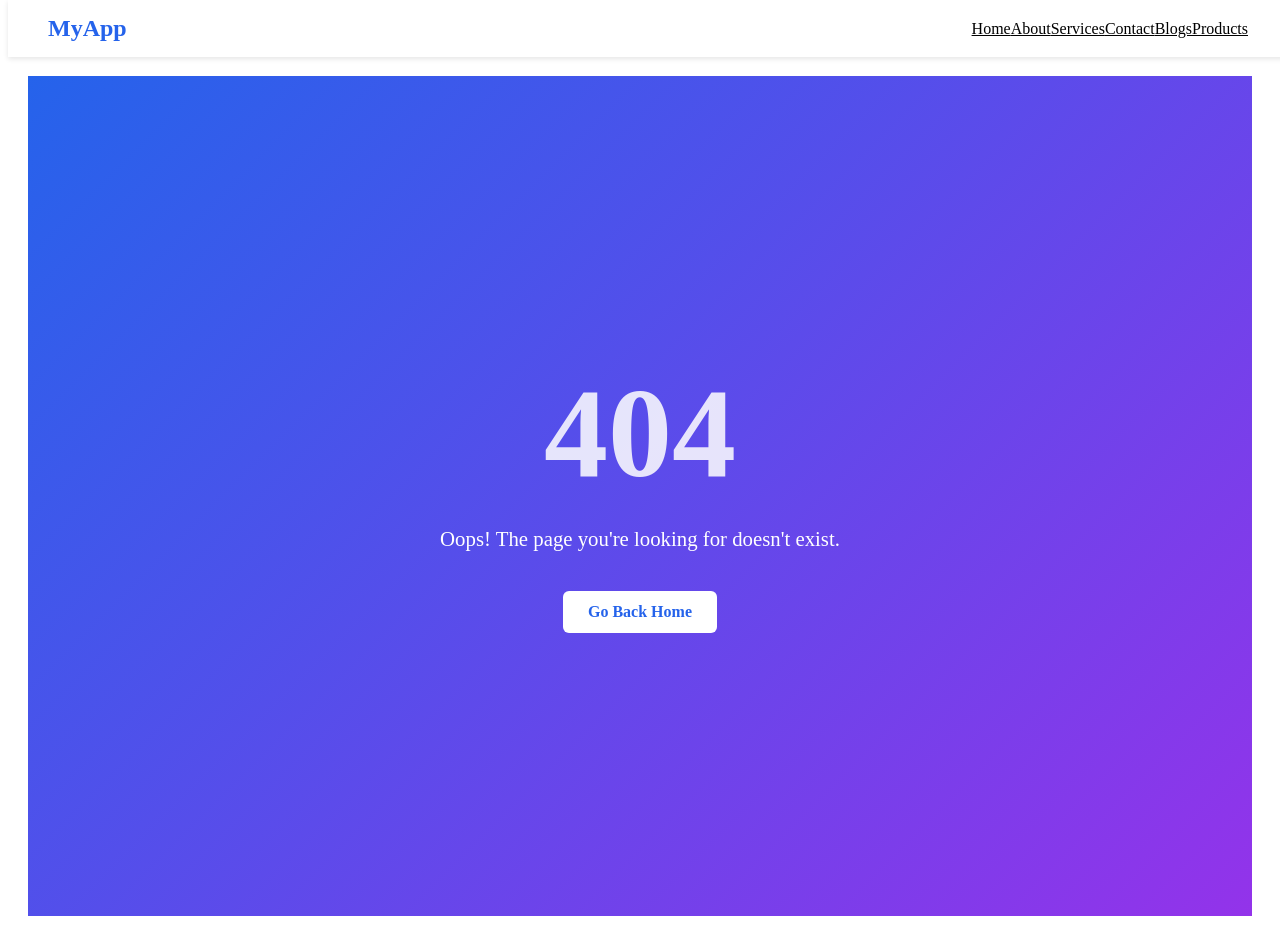
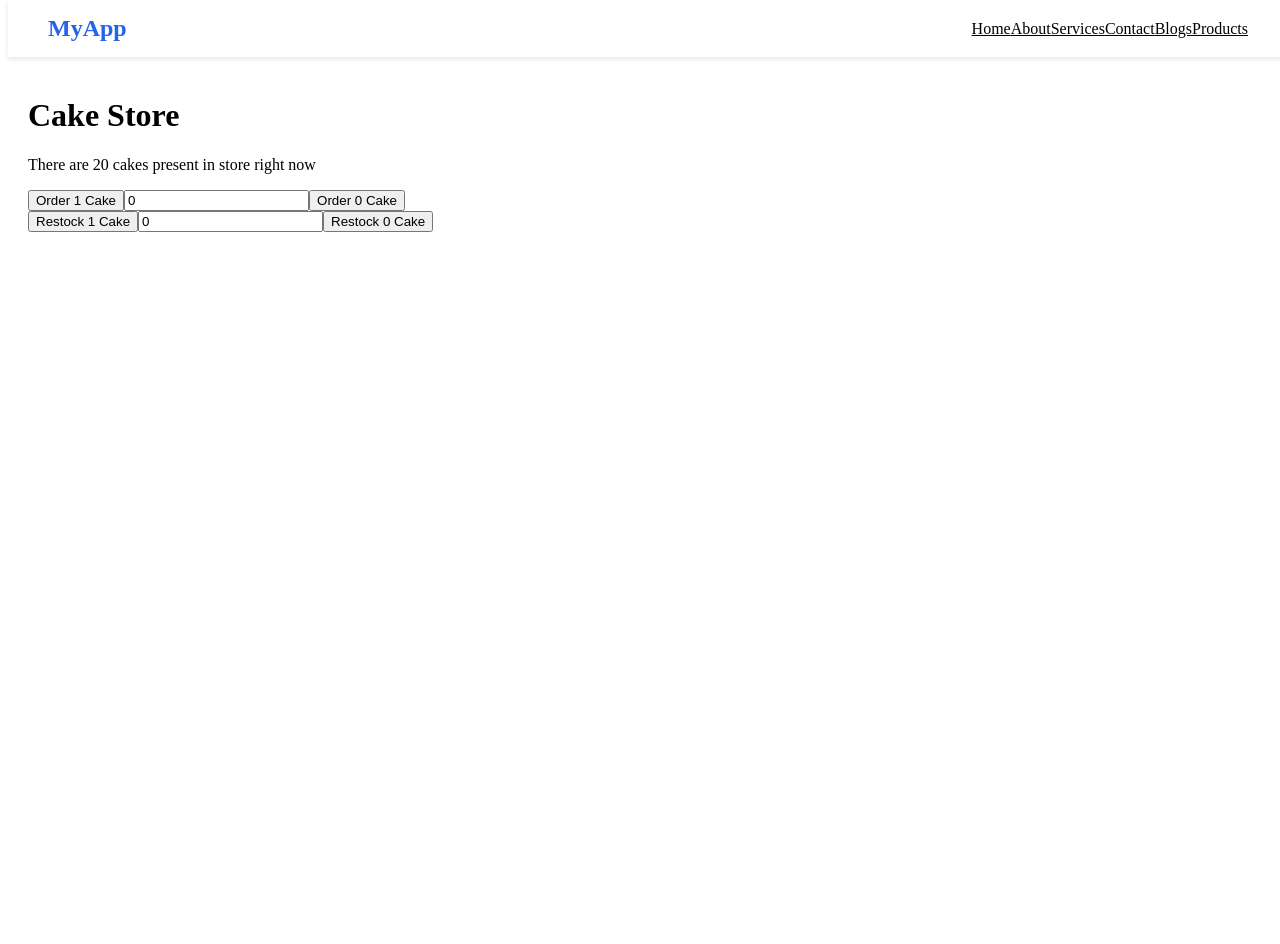
Before and after one commit to alihaiderbanoqabil/bano-qabil-4.0-summer-session-batch-11-1-web-development-2-kt-ss, a React (Vite) app in the folder react-router-dom/: page /cake-store in a window 1280 px wide. Before the commit this address had no page. After the commit the page ends 800 px from the top, so only its background shows below. Built offline with nearby package versions, Linux system fonts and the light colour scheme.

Commit message:
done with class 16 of react

```diff
--- a/react-router-dom/package.json
+++ b/react-router-dom/package.json
@@ -11,10 +11,13 @@
   },
   "dependencies": {
     "@ant-design/icons": "^6.0.0",
+    "@reduxjs/toolkit": "^2.8.2",
     "antd": "^5.27.0",
+    "axios": "^1.11.0",
     "lucide-react": "^0.539.0",
     "react": "^19.1.1",
     "react-dom": "^19.1.1",
+    "react-redux": "^9.2.0",
     "react-router-dom": "^6.30.1"
   },
   "devDependencies": {
--- a/react-router-dom/src/App.jsx
+++ b/react-router-dom/src/App.jsx
@@ -8,8 +8,8 @@ import { Blog } from "./screens/Blog";
 import { Products } from "./screens/Products";
 import { Layout } from "./layouts/Layout";
 import { PageNotFound404 } from "./screens/PageNotFound404";
-import { LoginForm } from "./components/LoginForm";
-
+import { LoginForm } from "./screens/LoginForm";
+import { CakeStore } from "./screens/CakeStore";
 
 const router = createBrowserRouter([
   {
@@ -23,11 +23,11 @@ const router = createBrowserRouter([
       { path: "blogs/:blogId", element: <Blog /> },
       { path: "products", element: <Products /> },
       { path: "login", element: <LoginForm /> },
+      { path: "cake-store", element: <CakeStore /> },
       { path: "*", element: <PageNotFound404 /> }, // fallback route
     ],
   },
 ]);
-
 
 const router2 = createBrowserRouter([
   {
--- a/react-router-dom/src/components/Header.jsx
+++ b/react-router-dom/src/components/Header.jsx
@@ -266,7 +266,7 @@ const Nav = ({ className = "", setIsOpen }) => {
 export const Header = () => {
   const [isOpen, setIsOpen] = useState(false);
   const { width, height } = useWindowResize();
-  console.log({ width, height });
+  // console.log({ width, height });
   // const getActiveClass = ({ isActive }) =>
   //   isActive ? "nav-link active" : "nav-link";
   const getActiveClass = (link) => {
--- a/react-router-dom/src/main.jsx
+++ b/react-router-dom/src/main.jsx
@@ -1,5 +1,11 @@
 import { createRoot } from "react-dom/client";
 import { App } from "./App.jsx";
 import "./index.css";
+import { Provider } from "react-redux";
+import { store } from "./store/store.js";
 
-createRoot(document.getElementById("root")).render(<App />);
+createRoot(document.getElementById("root")).render(
+  <Provider store={store}>
+    <App />
+  </Provider>
+);
--- /dev/null
+++ b/react-router-dom/src/screens/CakeStore.jsx
@@ -0,0 +1,60 @@
+import { useState } from "react";
+import { useDispatch, useSelector } from "react-redux";
+import { cakeActions } from "../store/features/cakeSlice";
+
+export const CakeStore = () => {
+  const [numberOfOrder, setNumberOfOrder] = useState(0);
+  const [numberOfRestock, setNumberOfRestock] = useState(0);
+  const { cake, user } = useSelector((state) => state);
+  const dispatch = useDispatch();
+  //   const cake = useSelector((state) => state.cake);
+  //   const user = useSelector((state) => state.user);
+  //   const state = useSelector((state) => state.user);
+  //   console.log(state, 'state from global store');
+  //   console.log(user, "user from global store");
+  //   console.log(cake, "cake from global store");
+  //   console.log(state.cake, 'cake from global store');
+  //     console.log(state.user, 'cake from global store');
+
+  return (
+    <div>
+      <h1>Cake Store</h1>
+      <p>There are {cake.numOfCakes || 0} cakes present in store right now</p>
+      <div>
+        {/* <button onClick={() => cakeActions.order1Cake()}>Order 1 Cake</button> */}
+        <button onClick={() => dispatch(cakeActions.order1Cake())}>
+          Order 1 Cake
+        </button>
+        <input
+          type="number"
+          value={numberOfOrder}
+          onChange={(e) => setNumberOfOrder(e.target.value)}
+        />
+        <button
+          onClick={() =>
+            dispatch(cakeActions.orderNCake(Number(numberOfOrder)))
+          }
+        >
+          Order {numberOfOrder} Cake
+        </button>
+      </div>
+      <div>
+        <button onClick={() => dispatch(cakeActions.restock1Cake())}>
+          Restock 1 Cake
+        </button>
+        <input
+          type="number"
+          value={numberOfRestock}
+          onChange={(e) => setNumberOfRestock(e.target.value)}
+        />
+        <button
+          onClick={() =>
+            dispatch(cakeActions.restockNCake(Number(numberOfRestock)))
+          }
+        >
+          Restock {numberOfRestock} Cake
+        </button>
+      </div>
+    </div>
+  );
+};
--- /dev/null
+++ b/react-router-dom/src/store/features/cakeSlice.js
@@ -0,0 +1,37 @@
+import { createSlice } from "@reduxjs/toolkit";
+
+const initialState = {
+  numOfCakes: 20,
+};
+
+const cakeSlice = createSlice({
+  //   initialState: {
+  //     numOfCakes: 20,
+  //   },
+  // OR
+  initialState: initialState,
+  name: "cake",
+  reducers: {
+    order1Cake: (state, action) => {
+      console.log(state, "state from cakeSlice");
+      console.log(action, "action from cakeSlice");
+
+      state.numOfCakes--;
+    },
+    orderNCake: (state, action) => {
+      console.log(state, "state from cakeSlice");
+      console.log(action, "action from cakeSlice");
+    //   state.numOfCakes = state.numOfCakes - action.payload;
+      state.numOfCakes -= action.payload;
+    },
+    restock1Cake: (state, action) => {
+      state.numOfCakes++;
+    },
+    restockNCake: (state, action) => {
+      state.numOfCakes = state.numOfCakes + action.payload;
+    },
+  },
+});
+
+export const cakeReducer = cakeSlice.reducer;
+export const cakeActions = cakeSlice.actions;
--- /dev/null
+++ b/react-router-dom/src/store/features/userSlice.js
@@ -0,0 +1,52 @@
+import { createSlice, createAsyncThunk } from "@reduxjs/toolkit";
+import axios from "axios";
+
+const initialState = {
+  isLoading: false,
+  users: [],
+  error: "",
+  total: 0,
+};
+
+// const TOKEN = process.env.REACT_APP_GITHUB_PERSONAL_ACCESS_TOKEN;
+
+export const fetchUsers = createAsyncThunk("user/fetchUsers", (query) => {
+  return axios(
+    query
+      ? `https://api.github.com/search/users?q=${query}&per_page=100`
+      : "https://api.github.com/users?since=0&per_page=100",
+    {
+      headers: {
+        Accept: "application/vnd.github+json",
+        // Authorization: `Bearer ${TOKEN}`,
+      },
+    }
+  )
+    .then(({ data }) => {
+      console.log(data);
+      return query ? [data?.items, data?.total_count] : [data, 0];
+    })
+    .catch((error) => error.message);
+});
+
+const userSlice = createSlice({
+  name: "user",
+  initialState,
+  extraReducers: (builder) => {
+    builder.addCase(fetchUsers.pending, (state) => {
+      state.isLoading = true;
+    });
+    builder.addCase(fetchUsers.fulfilled, (state, action) => {
+      state.isLoading = false;
+      state.users = action.payload[0];
+      state.total = action.payload[1];
+    });
+    builder.addCase(fetchUsers.rejected, (state, action) => {
+      state.isLoading = false;
+      state.error = action.payload;
+    });
+  },
+});
+
+export const userReducer = userSlice.reducer;
+export const userActions = userSlice.actions;
--- /dev/null
+++ b/react-router-dom/src/store/store.js
@@ -0,0 +1,11 @@
+import { configureStore } from "@reduxjs/toolkit";
+import { cakeReducer } from "./features/cakeSlice";
+import { userReducer } from "./features/userSlice";
+
+export const store = configureStore({
+  reducer: {
+    // cake: require("./features/cakeSlice").cakeReduce,
+    cake: cakeReducer,
+    user: userReducer,
+  },
+});
```
Also changed, not shown: react-router-dom/src/screens/LoginForm.jsx (renamed from react-router-dom/src/components/LoginForm.jsx), 1 other file (tests, documents, lock files or other folders).
